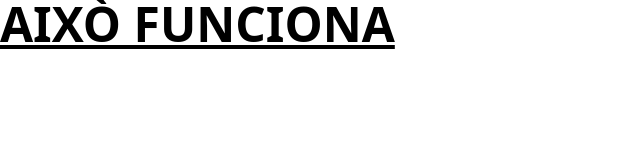
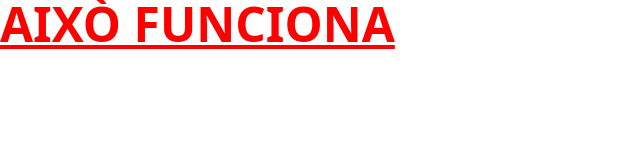
Before and after one commit to 2DAM-202324-PROJECTE/landing-page-personal-JoelIgle, a website built with Vite: page index.html in a window 1280 px wide. Shown: the whole page, without its empty margins (0-640 px from the left). Built offline with nearby package versions, Linux system fonts and the light colour scheme.

Commit message:
Primer canvi Tailwindcss

```diff
--- a/index.html
+++ b/index.html
@@ -8,6 +8,6 @@
     <title>Joel</title>
   </head>
   <body>
-    <h1 class="text-5xl font-bold underline">AIXÒ FUNCIONA</h1>
+    <h1 class="text-5xl font-bold underline" style="color: red">AIXÒ FUNCIONA</h1>
   </body>
 </html>
```
